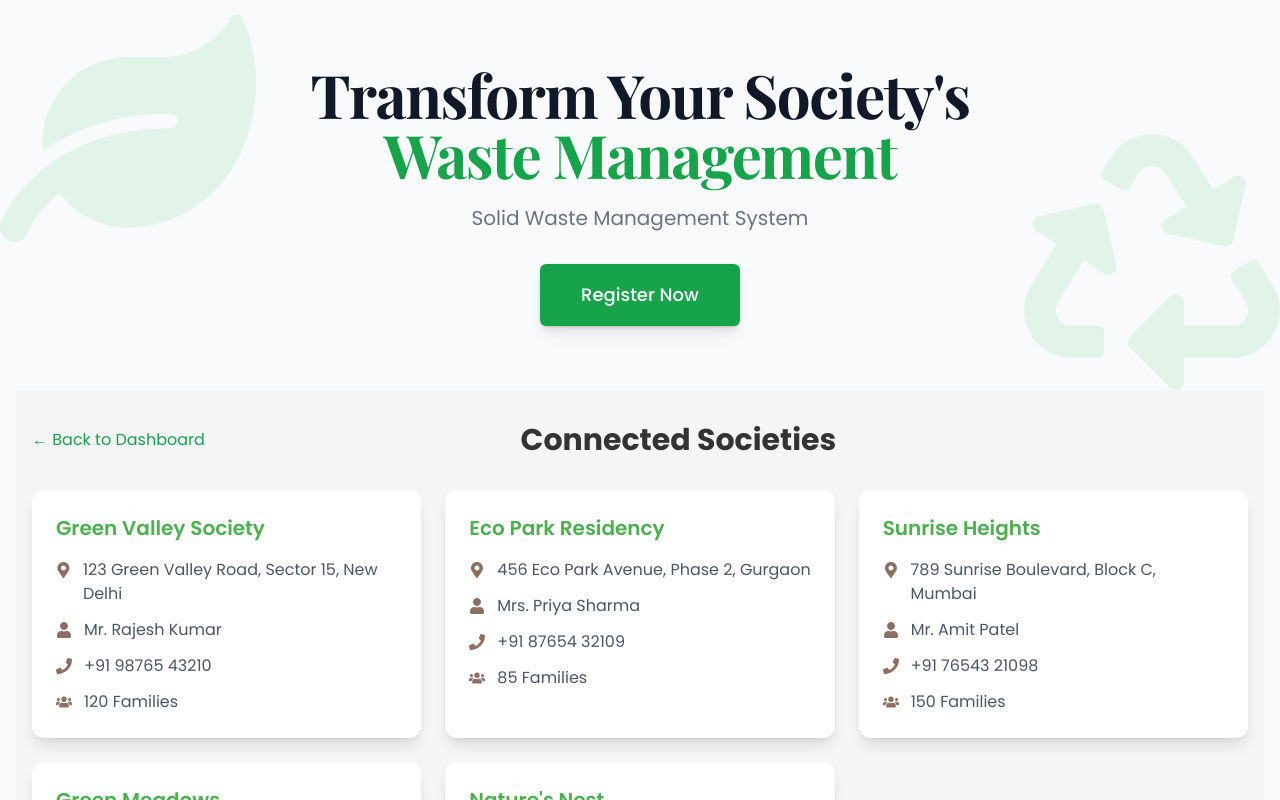
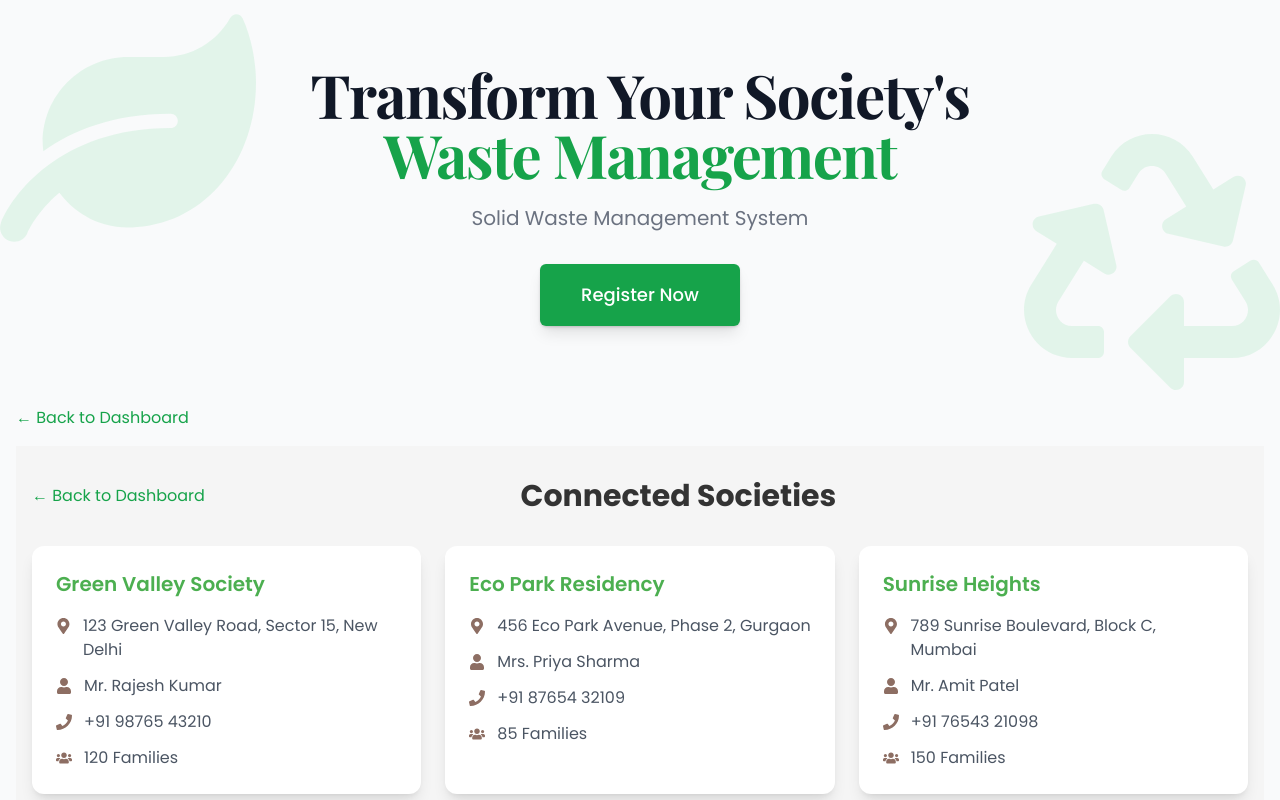
Before and after one commit to pranavwalunj66/EVS, a React (Vite) app: page / in a window 1280 px wide. Both pictures are taken after a click on the button 489 px from the left and 498 px from the top of the page. Shown: the top 800 px of the page. Built offline with nearby package versions, Linux system fonts and the light colour scheme.

Commit message:
Reverted version with two back to dashboard button

```diff
--- a/src/App.jsx
+++ b/src/App.jsx
@@ -55,6 +55,16 @@ function App() {
       ) : (
         <>
           <Hero onRegisterClick={() => setShowRegistration(true)} />
+          {currentPage !== 'dashboard' && (
+            <div className="container mx-auto px-4 py-4">
+              <button
+                onClick={() => setCurrentPage('dashboard')}
+                className="text-green-600 hover:text-green-700"
+              >
+                ← Back to Dashboard
+              </button>
+            </div>
+          )}
           <div className="container mx-auto px-4">
             {renderPage()}
           </div>
```
